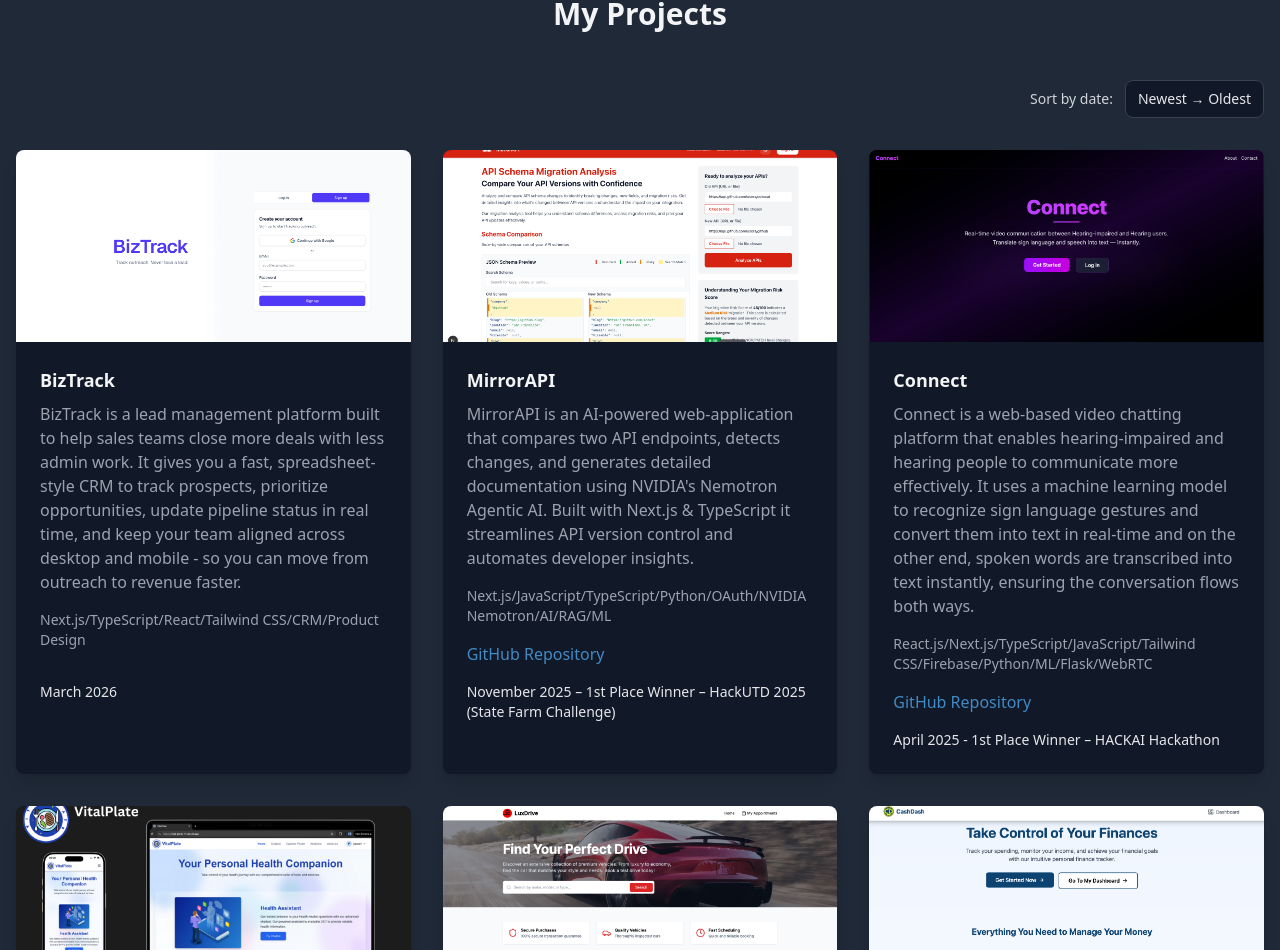
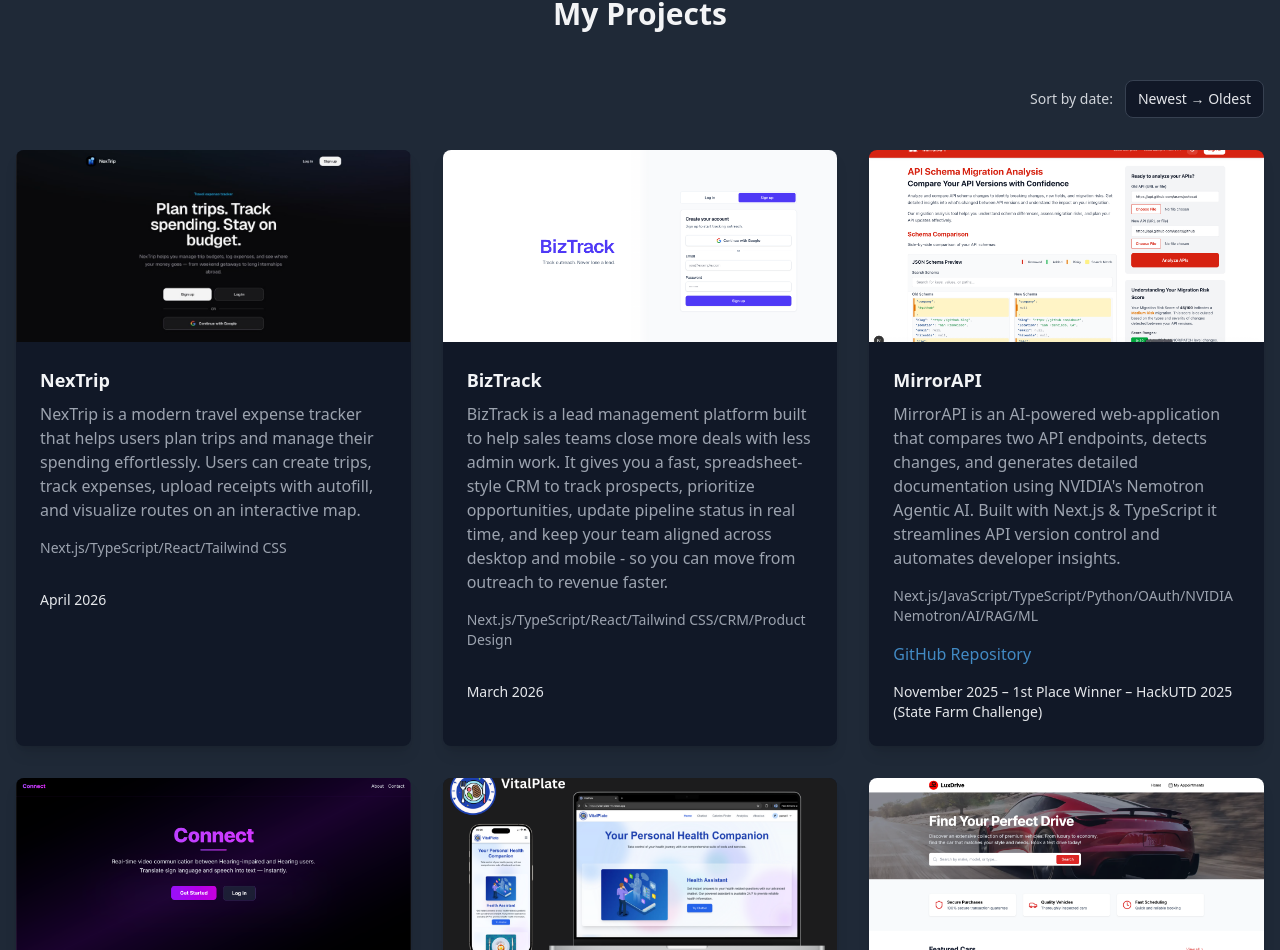
Before and after one commit to ParsaBazrpash/ParsaBazrpash, a Next.js app: page / in a window 1280 px wide. Shown: the part 2206-3156 px from the top of the page. Built offline with nearby package versions, Linux system fonts and the light colour scheme.

Commit message:
NexTrip Project Added

```diff
--- a/src/app/page.tsx
+++ b/src/app/page.tsx
@@ -15,6 +15,17 @@
   const [sortOrder, setSortOrder] = useState<'desc' | 'asc'>('desc');
 
   const projects = [
+    {
+      title: 'NexTrip',
+      description: 'NexTrip is a modern travel expense tracker that helps users plan trips and manage their spending effortlessly. Users can create trips, track expenses, upload receipts with autofill, and visualize routes on an interactive map. ',
+      image: '/images/nextrip.png',
+      demo: 'https://nextripai.vercel.app/',
+      github: '',
+      skills: 'Next.js/TypeScript/React/Tailwind CSS',
+      date: 'April 2026',
+      sortDate: '2026-04-01',
+      tags: ['Next.js', 'TypeScript', 'React', 'Tailwind CSS']
+    },
     {
       title: 'BizTrack',
       description: 'BizTrack is a lead management platform built to help sales teams close more deals with less admin work. It gives you a fast, spreadsheet-style CRM to track prospects, prioritize opportunities, update pipeline status in real time, and keep your team aligned across desktop and mobile - so you can move from outreach to revenue faster.',
@@ -497,7 +508,7 @@
                 <div className="relative h-48">
 
                   <Image
-                    src={project.image}
+                    src={project.image || ''}
                     alt={project.title}
                     fill
                     className="object-cover"
```
Also changed, not shown: public/images/NexTrip.png (added).
